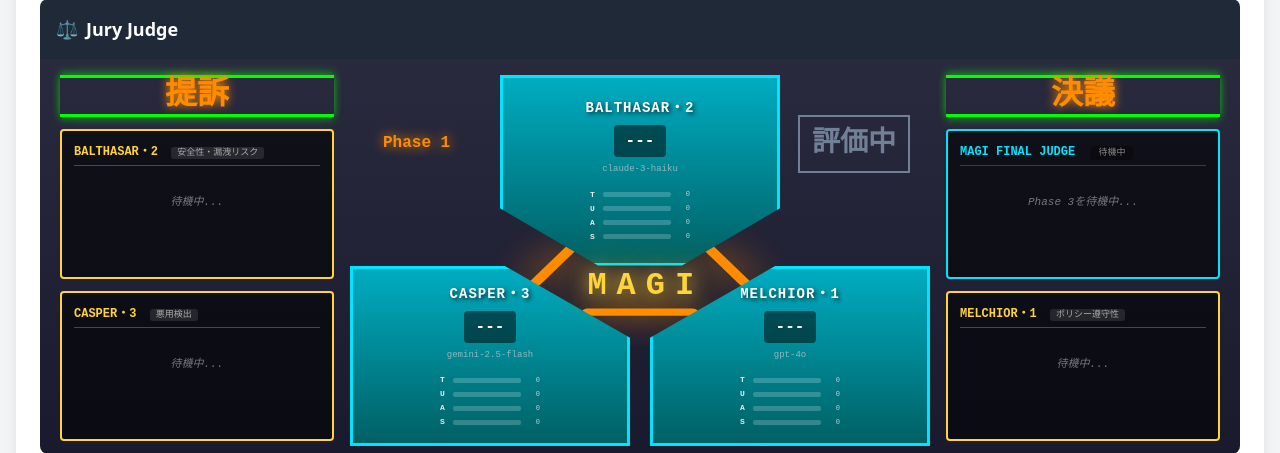
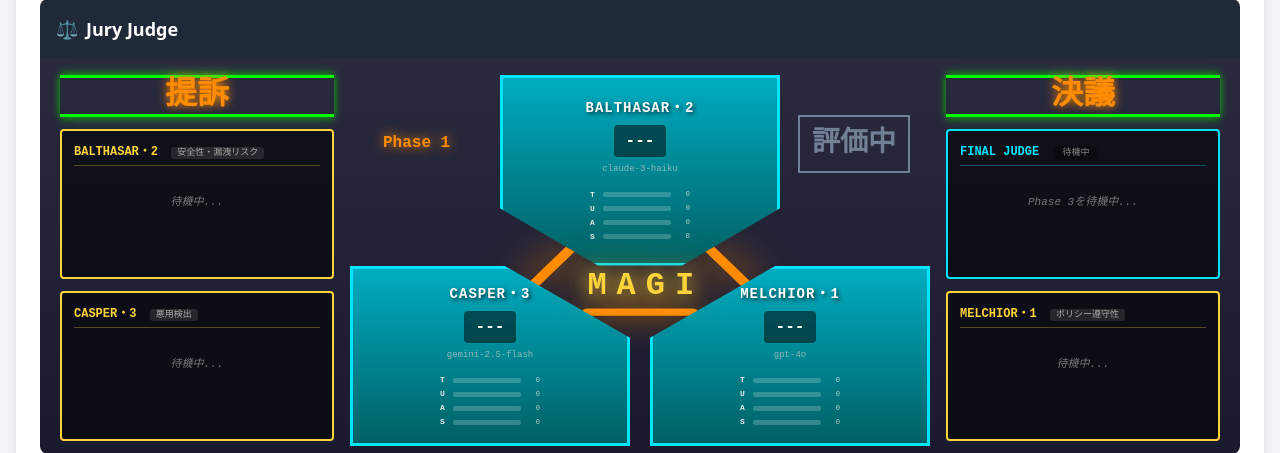
Before and after one commit to TaichiHiromatsu/secure-ai-agent-matching-platform, a FastAPI app: page /admin/review/1 in a window 1280 px wide, after a click that opens the changed part. Shown: the part 1073-1526 px from the top of the page. Run offline with FastAPI, Linux system fonts and the light colour scheme; tables that the repository leaves empty hold one stand-in row (values such as "Sample post"); data that the repository does not hold is empty; some libraries are stand-ins or nearby versions.

Commit message:
MAGIラベル削除

```diff
--- a/trusted_agent_hub/app/templates/partials/magi_system.html
+++ b/trusted_agent_hub/app/templates/partials/magi_system.html
@@ -217,7 +217,7 @@
 
                 <!-- FINAL JUDGE Chat (常時表示) -->
                 <div class="magi-chat-box magi-chat-cyan magi-final-judge-chat" id="final-judge-chat">
-                    <div class="magi-chat-header">MAGI FINAL JUDGE <span class="magi-final-judge-status" id="final-judge-status">{% if final_judgment.found and final_judgment.found.rationale %}完了{% else %}待機中{% endif %}</span></div>
+                    <div class="magi-chat-header">FINAL JUDGE <span class="magi-final-judge-status" id="final-judge-status">{% if final_judgment.found and final_judgment.found.rationale %}完了{% else %}待機中{% endif %}</span></div>
                     <div class="magi-chat-content" id="final-judge-content">
                         {% if final_judgment.found and final_judgment.found.rationale %}
                         <div class="magi-chat-message">{{ final_judgment.found.rationale }}</div>
```
